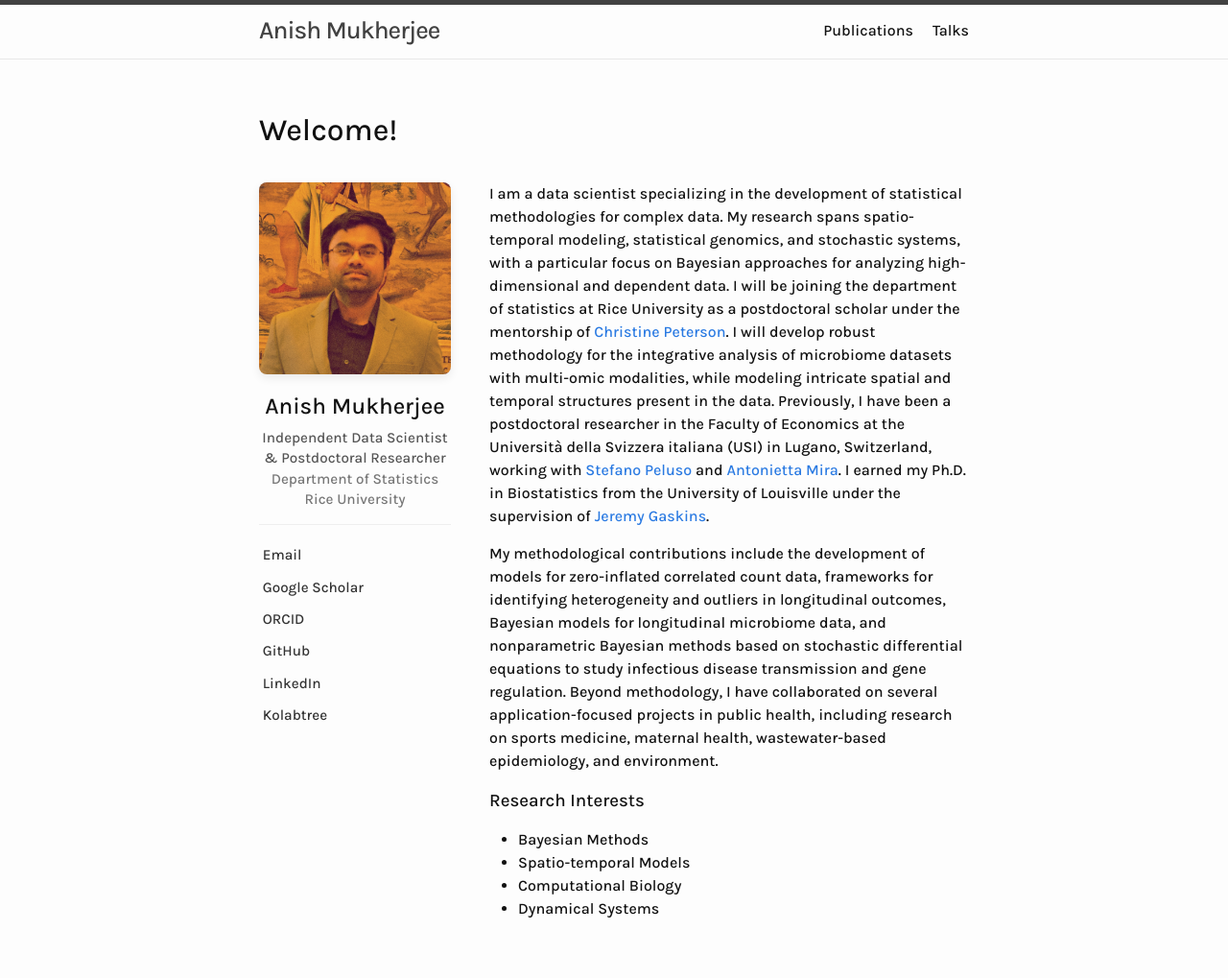
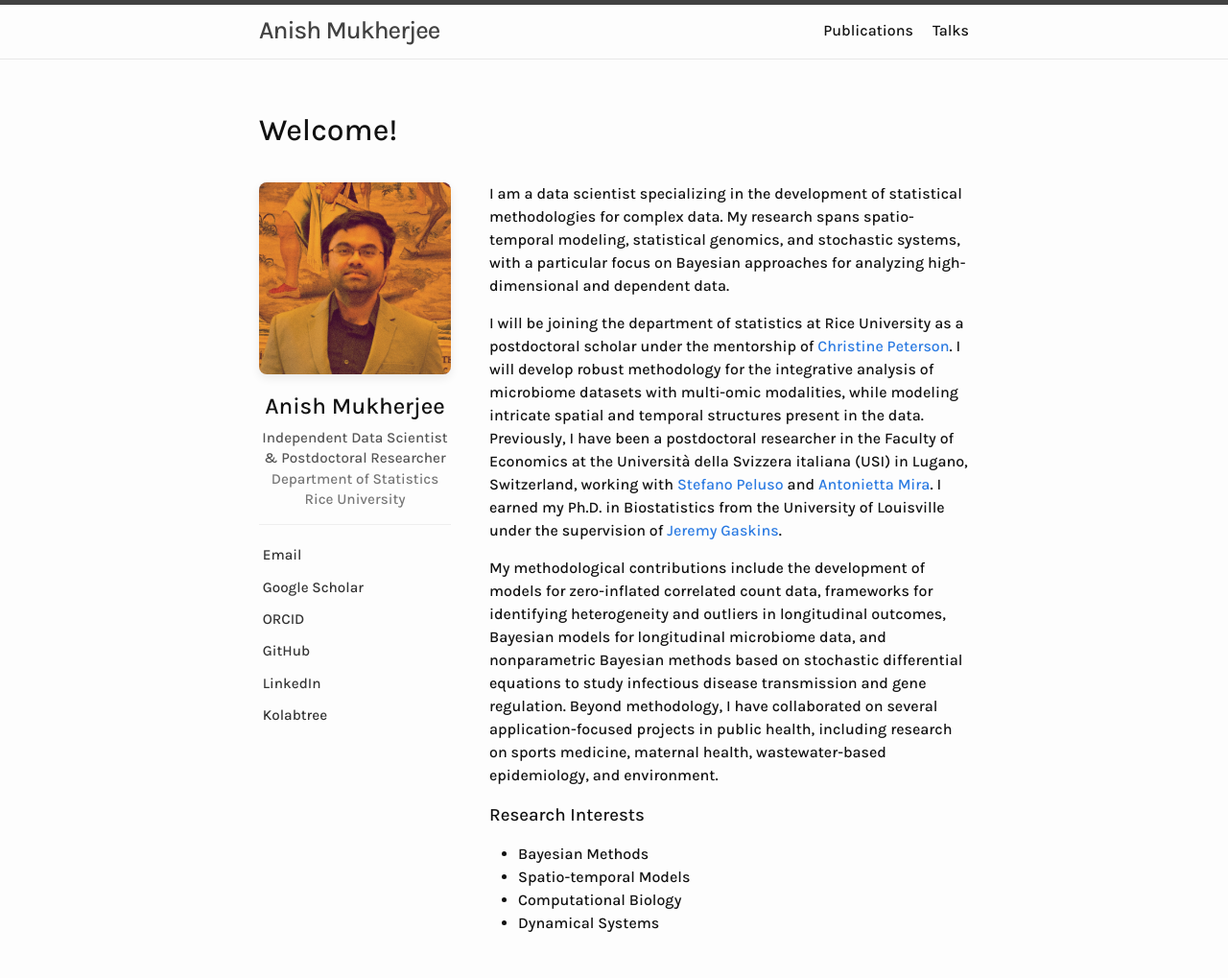
Before and after one commit to anishspace/anishspace.github.io, a Jekyll site: the page built from index.markdown, in a window 1280 px wide. Shown: the whole page at 96% size. Built offline with Jekyll 4.4.1, drawn with Linux system fonts in a browser that asks for light colours.

```diff
--- a/index.markdown
+++ b/index.markdown
@@ -84,9 +84,9 @@ custom_head: |
   <!-- RIGHT COLUMN: MAIN CONTENT & BIOGRAPHY -->
   <div style="flex: 2; min-width: 320px;">
 
-    <p>I am a data scientist specializing in the development of statistical methodologies for complex data. My research spans spatio-temporal modeling, statistical genomics, and stochastic systems, with a particular focus on Bayesian approaches for analyzing high-dimensional and dependent data.
+    <p>I am a data scientist specializing in the development of statistical methodologies for complex data. My research spans spatio-temporal modeling, statistical genomics, and stochastic systems, with a particular focus on Bayesian approaches for analyzing high-dimensional and dependent data.</p>
 
-    I will be joining the department of statistics at Rice University as a postdoctoral scholar under the mentorship of <a href="https://sites.google.com/rice.edu/cbpeterson/">Christine Peterson</a>. I will develop robust methodology for the integrative analysis of microbiome datasets with multi-omic modalities, while modeling intricate spatial and temporal structures present in the data.
+    <p>I will be joining the department of statistics at Rice University as a postdoctoral scholar under the mentorship of <a href="https://sites.google.com/rice.edu/cbpeterson/">Christine Peterson</a>. I will develop robust methodology for the integrative analysis of microbiome datasets with multi-omic modalities, while modeling intricate spatial and temporal structures present in the data.
     Previously, I have been a postdoctoral researcher in the Faculty of Economics at the Università della Svizzera italiana (USI) in Lugano, Switzerland, working with <a href="https://publires.unicatt.it/en/persons/stefano-peluso/">Stefano Peluso</a> and <a href="http://usi.to/exz">Antonietta Mira</a>. I earned my Ph.D. in Biostatistics from the University of Louisville under the supervision of <a href="https://profiles.louisville.edu/jeremy.gaskins">Jeremy Gaskins</a>.
     </p>
 
```
